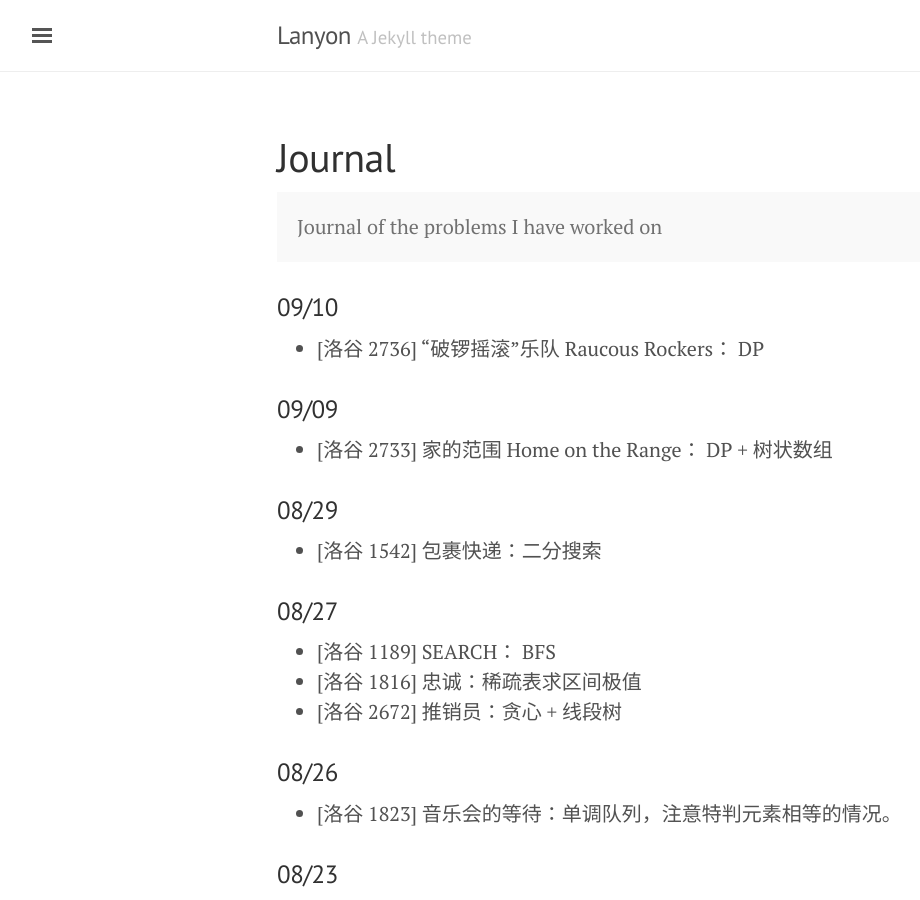
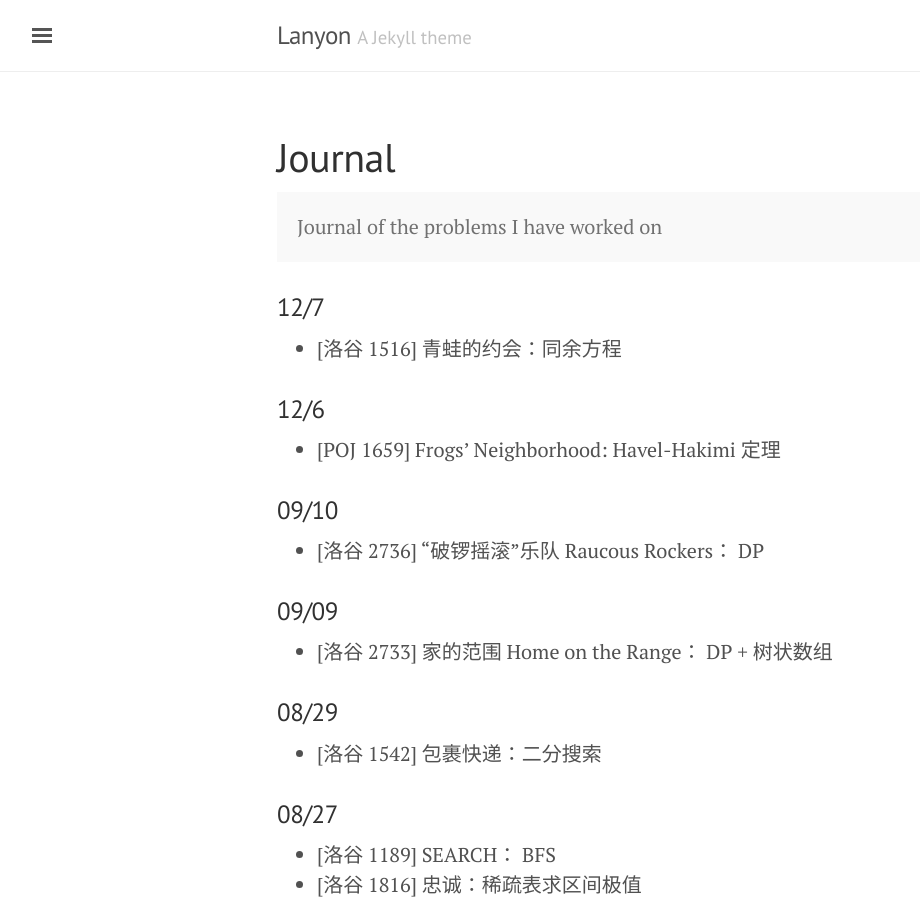
Before and after one commit to atubo/online-judge, a Jekyll site: the page built from docs/journal.md, in a window 1280 px wide and 900 px high. Shown: the whole window, without its empty margins (3-923 px from the left). Built offline with Jekyll 4.4.1, drawn with Linux system fonts in a browser that asks for light colours; formulas are drawn with MathJax 3.

Commit message:
[Luogu 1516] 青蛙的约会

```diff
--- a/docs/journal.md
+++ b/docs/journal.md
@@ -6,6 +6,12 @@ title: Journal
 <p class="message">
 Journal of the problems I have worked on
 </p>
+
+### 12/7
+* [洛谷 1516] 青蛙的约会：同余方程
+
+### 12/6
+* [POJ 1659] Frogs' Neighborhood: Havel-Hakimi 定理
 
 ### 09/10
 * [洛谷 2736] “破锣摇滚”乐队 Raucous Rockers： DP
```
